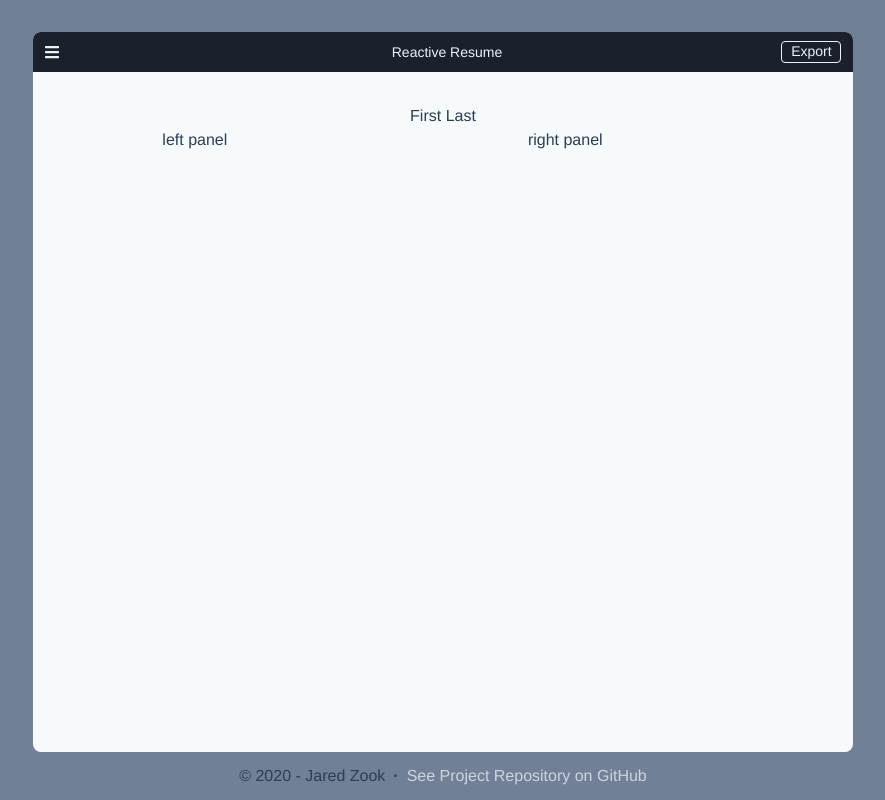
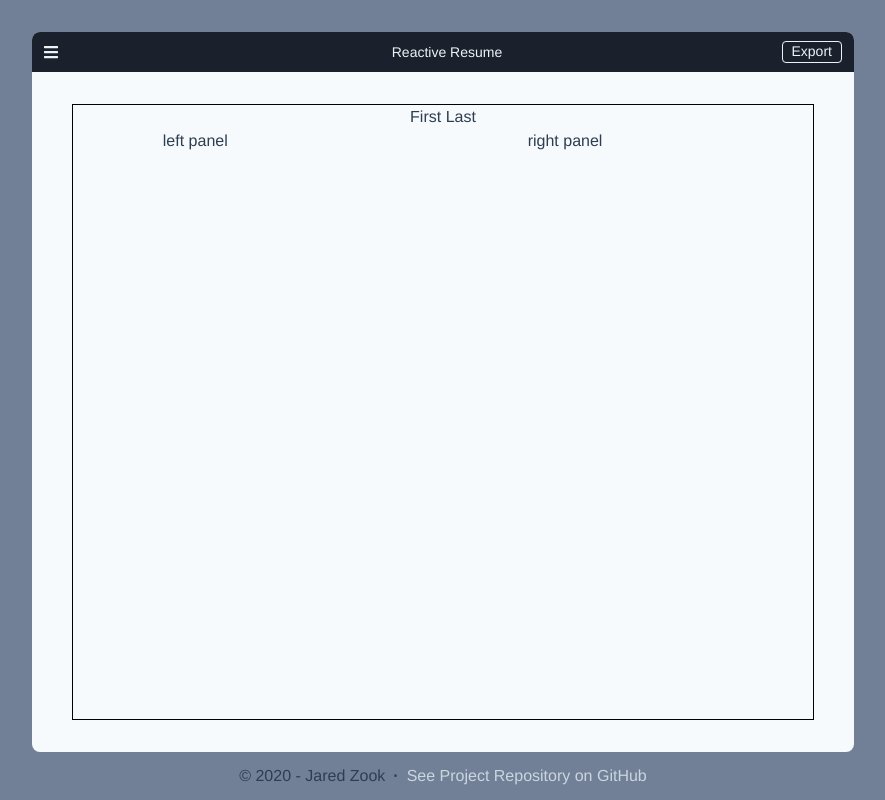
Before and after one commit to jtzook/generate-resume, a Vue app: page / in a window 1280 px wide. Shown: the whole page, without its empty margins (197-1082 px from the left). Built offline with nearby package versions, Linux system fonts and the light colour scheme.

Commit message:
style refactor

```diff
--- a/src/components/card/Card.vue
+++ b/src/components/card/Card.vue
@@ -46,9 +46,11 @@ export default {
         "overflow-auto",
       ],
       cardContentStyling: [
+        "resume",
         "flex flex-col flex-1",
-        "px-6 md:px-10",
-        "py-6 md:py-8",
+        "mx-6 md:mx-10",
+        "my-6 md:my-8",
+        "border-solid",
       ],
     };
   },
@@ -58,5 +60,9 @@ export default {
 <style lang="scss" scoped>
 .card {
   max-width: 950px;
+
+  .resume {
+    border: 1px solid black;
+  }
 }
 </style>
--- a/src/components/navigation/NavBar.vue
+++ b/src/components/navigation/NavBar.vue
@@ -1,15 +1,10 @@
 <template>
-  <nav
-    id="nav-bar"
-    :class="tailwind.navBar"
-  >
-    <div class="flex-1 text-left text-gray-200 mr-2">
-      <div
-        @click="togglePanel"
-        class="flex"
-      >
-        <i :class="tailwind.hamburger"></i>
-      </div>
+  <nav :class="styling.navBar">
+    <div
+      :class="[...styling.hamburgerBun]"
+      @click="togglePanel"
+    >
+      <i :class="styling.hamburger"></i>
     </div>
     <div class="flex-0 text-gray-200">
       <span class="text-sm">Reactive Resume</span>
@@ -17,7 +12,7 @@
     <div class="flex-1 flex justify-end hide-if-mobile">
       <div
         @click="$emit('export-to-csv')"
-        :class="['export-button', ...tailwind.exportButton]"
+        :class="['export-button', ...styling.exportButton]"
       >Export</div>
     </div>
   </nav>
@@ -28,8 +23,16 @@ import { inject } from "vue";
 
 export default {
   setup() {
-    const tailwind = {
-      navBar: ["flex", "items-center", "justify-between", "bg-gray-900", "p-3"],
+    const styling = {
+      navBar: [
+        "nav-bar",
+        "flex",
+        "items-center",
+        "justify-between",
+        "bg-gray-900",
+        "p-3",
+      ],
+      hamburgerBun: ["flex", "flex-1", "text-left", "text-gray-200", "mr-2"],
       hamburger: [
         "fas",
         "fa-bars",
@@ -53,7 +56,7 @@ export default {
     const togglePanel = inject("togglePanel");
 
     return {
-      tailwind,
+      styling,
       togglePanel,
     };
   },
@@ -69,7 +72,7 @@ export default {
   }
 }
 
-#nav-bar {
+.nav-bar {
   height: 40px;
 
   .export-button {
```
